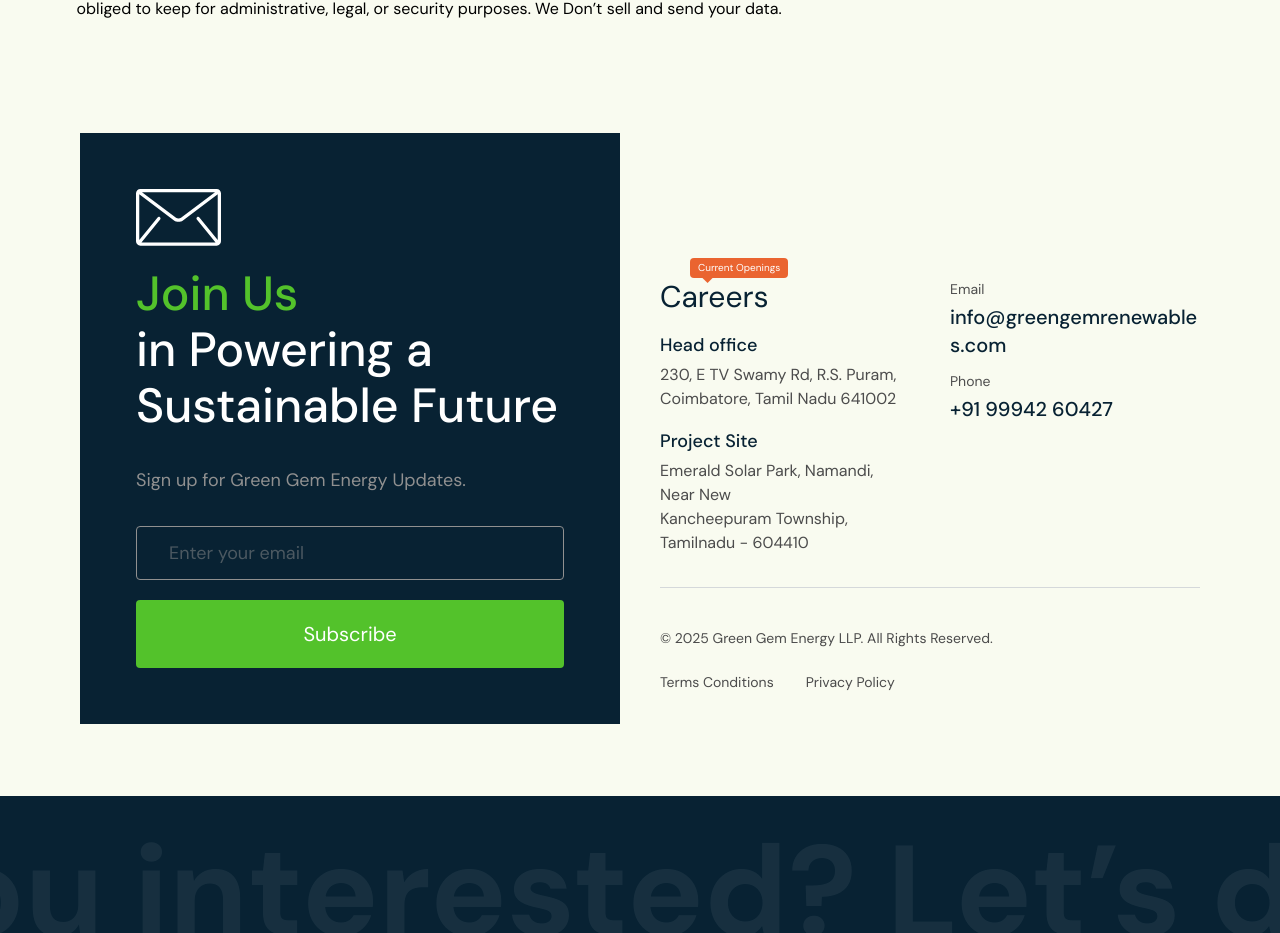
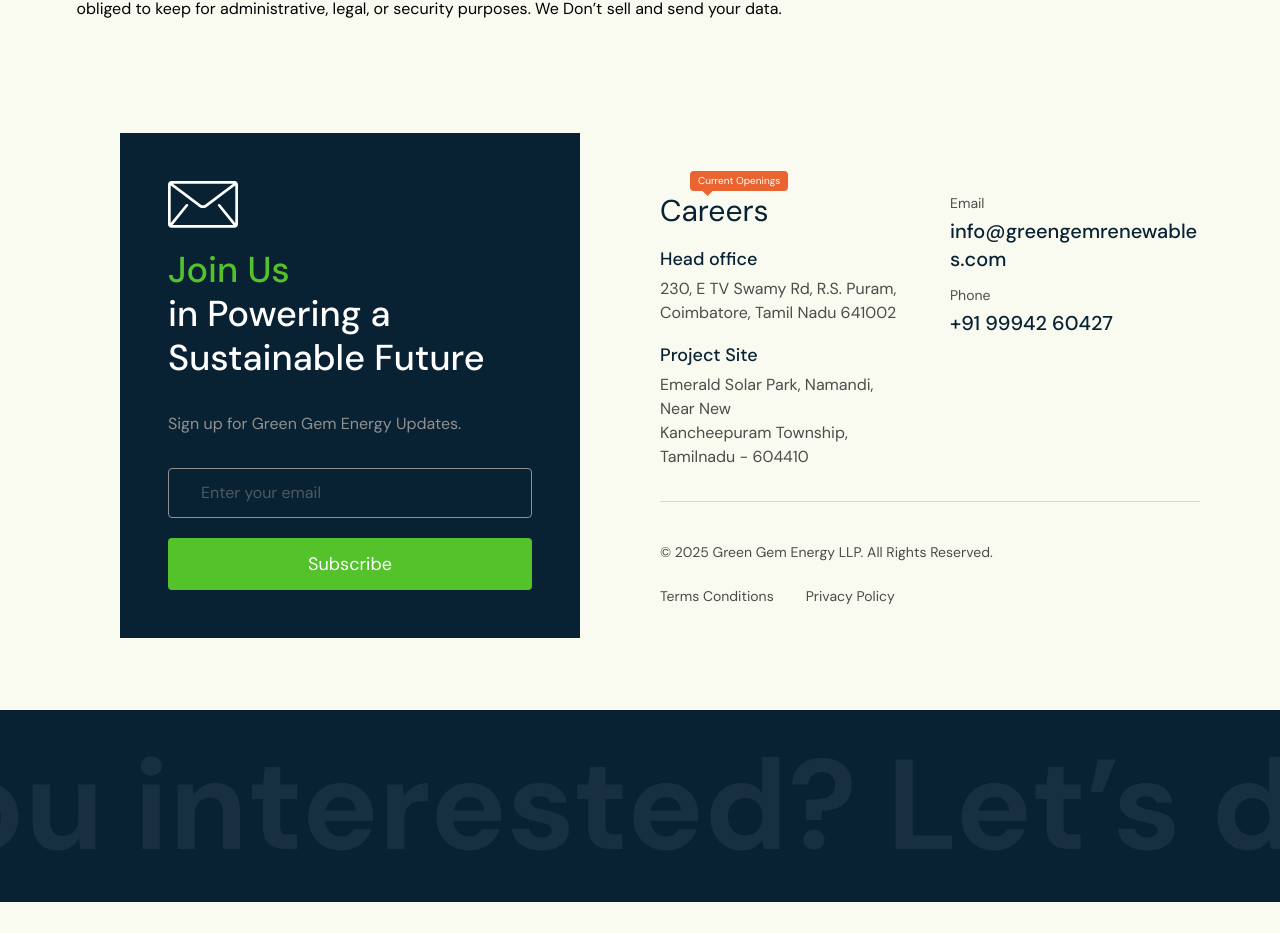
Before and after one commit to NanthaVenkat/greengem, a React (Vite) app: page /privacy-policy in a window 1280 px wide. Shown: the part 1332-2265 px from the top of the page. After the commit the page ends 2234 px from the top, so only its background shows below. Built offline with nearby package versions, Linux system fonts and the light colour scheme; a web font is replaced by a local one.

Commit message:
feat: Update font styles and improve layout in multiple components for consistency

```diff
--- a/src/components/home/Challenges.jsx
+++ b/src/components/home/Challenges.jsx
@@ -93,7 +93,7 @@ export default function Challenges() {
     <section ref={sectionRef} className="py-12 sm:py-14 md:py-24 px-4">
       <div className="sm:max-w-[90%] mx-auto">
         <div className="challenges-intro w-full lg:w-1/2 inline-block mb-6 lg:mb-0">
-          <p className="text-[#53C22B] text-sm sm:text-base font-medium uppercase mb-3 sm:mb-4">
+          <p className="text-[#53C22B] text-sm sm:text-base font-helvetica font-medium uppercase mb-3 sm:mb-4">
             About Green Gem Renewables
           </p>
           <h3 className="text-primary text-[1.9rem] sm:text-4xl leading-tight">
@@ -113,7 +113,7 @@ export default function Challenges() {
           </p>
         </div>
 
-        <div className="w-full inline-block mt-10 sm:mt-16">
+        <div className="font-helvetica w-full inline-block mt-10 sm:mt-16">
           <h2 className="text-[1.9rem] sm:text-4xl md:text-5xl mb-6 sm:mb-10">
             Challenges
             <span className="inline-block w-[5px] h-[5px] bg-[#53C22B] ml-1"></span>
--- a/src/components/home/Focus.jsx
+++ b/src/components/home/Focus.jsx
@@ -91,7 +91,7 @@ export default function Focus() {
                 style={{ backgroundImage: `url(${powerSource.Image})` }}
                 className="absolute inset-0 bg-cover bg-center transition-transform duration-500 ease-out group-hover:scale-110"
               ></div>
-              <p className="relative z-10 text-white text-left font-bold text-xl sm:text-xl mt-auto mb-4 sm:mb-6">
+              <p className="relative font-helvetica z-10 text-white text-left font-bold text-xl sm:text-xl mt-auto mb-4 sm:mb-6">
                 {powerSource.Title}
               </p>
             </div>
--- a/src/components/home/Stages.jsx
+++ b/src/components/home/Stages.jsx
@@ -101,7 +101,7 @@ export default function Stages() {
               <img
                 src={imgIndicator}
                 alt="indicator"
-                className={`hidden sm:block absolute top-1/2 left-1/2 w-5 origin-top z-0 ${index % 2 === 0 ? "rotate-90 xl:rotate-180 xl:translate-y-[8px]" : "-translate-x-[16px] -rotate-90 xl:rotate-0 xl:-translate-y-[8px]"}`}
+                className={`hidden sm:block absolute top-1/2 left-1/2 w-5 origin-top z-0 ${index % 2 === 0 ? "-rotate-90 xl:rotate-0 xl:-translate-y-[8px] -translate-x-[16px] xl:translate-x-0" : "translate-x-[0px] rotate-90 xl:rotate-180 xl:translate-y-[10px]"}`}
               />
             </div>
           ))}
--- a/src/components/layout/Footer.jsx
+++ b/src/components/layout/Footer.jsx
@@ -30,21 +30,21 @@ export default function Footer() {
   }, []);
 
   return (
-    <footer className=''>
+    <footer className='mt-0 sm:mt-10 xl:mt-0'>
       <div className="sm:max-w-[90%] mx-auto grid md:grid-cols-[auto_auto] lg:grid-cols-[540px_auto] gap-8 lg:gap-10 pb-0 md:pb-18 px-4">
 
-        <div className="bg-[#082233] p-7 sm:p-10 lg:p-14">
-          <img src={envelope} alt="" className='mb-5 w-[60px] sm:w-[85px]' />
-          <p className='text-[#53C22B] font-medium text-3xl sm:text-5xl leading-9 sm:leading-14 mb-6 sm:mb-8'>Join Us <br className='hidden lg:block' /><span className='text-white'>in Powering a <br className='hidden lg:block' />Sustainable Future</span></p>
-          <p className='text-[#909090] text-base sm:text-lg mb-6 sm:mb-8'>Sign up for Green Gem Energy Updates.</p>
+        <div className="bg-[#082233] p-6 sm:p-8 lg:p-12 lg:mx-8 xl:mx-10">
+          <img src={envelope} alt="" className='mb-5 w-[60px] sm:w-[70px]' />
+          <p className='text-[#53C22B] font-medium text-3xl sm:text-4xl leading-9 sm:leading-11 mb-6 sm:mb-8'>Join Us <br className='hidden lg:block' /><span className='text-white'>in Powering a <br className='hidden lg:block' />Sustainable Future</span></p>
+          <p className='text-[#909090] text-base md:text-md 3xl:text-lg mb-6 sm:mb-8'>Sign up for Green Gem Energy Updates.</p>
 
           <form action="">
-            <input type="text" placeholder='Enter your email' className='text-base sm:text-lg text-[#909090] border border-[#909090] w-full mb-4 sm:mb-5 rounded-sm px-5 sm:px-8 py-3' />
-            <button className='rounded-sm text-lg sm:text-xl w-full bg-[#53C22B] p-3.5 sm:p-5 text-white'>Subscribe</button>
+            <input type="text" placeholder='Enter your email' className='text-base sm:text-md text-[#909090] border border-[#909090] w-full mb-4 sm:mb-5 rounded-sm px-5 sm:px-8 py-3' />
+            <button className='rounded-sm text-md sm:text-lg w-full bg-[#53C22B] p-2 sm:p-3 text-white'>Subscribe</button>
           </form>
         </div>
 
-        <div className="flex flex-col justify-end text-primary pt-10 md:pt-0">
+        <div className="flex flex-col justify-end text-primary pt-10 md:pt-0 2xl:mx-10">
           <div className="grid xl:grid-cols-2 gap-10">
 
             {/* Grid col 1 */}
@@ -101,7 +101,7 @@ export default function Footer() {
       <div className="fixed bottom-5 right-4 sm:bottom-10 sm:right-10 flex items-center justify-center z-10 w-[74px] sm:w-[84px]">
         <img ref={rotateRef} src={whatsapptext} alt="" className="w-full shadow-sm shadow-amber-50 rounded-full" />
         <a href="https://api.whatsapp.com/send/?phone=919994260427&text=Hi%2C+I+have+a+query&type=phone_number&app_absent=0" target="_blank" className="absolute" >
-          <img src={whatsappImg} alt="" className="sm:w-7" />
+          <img src={whatsappImg} alt="" className="w-7" />
         </a>
       </div>
     </footer>
```
